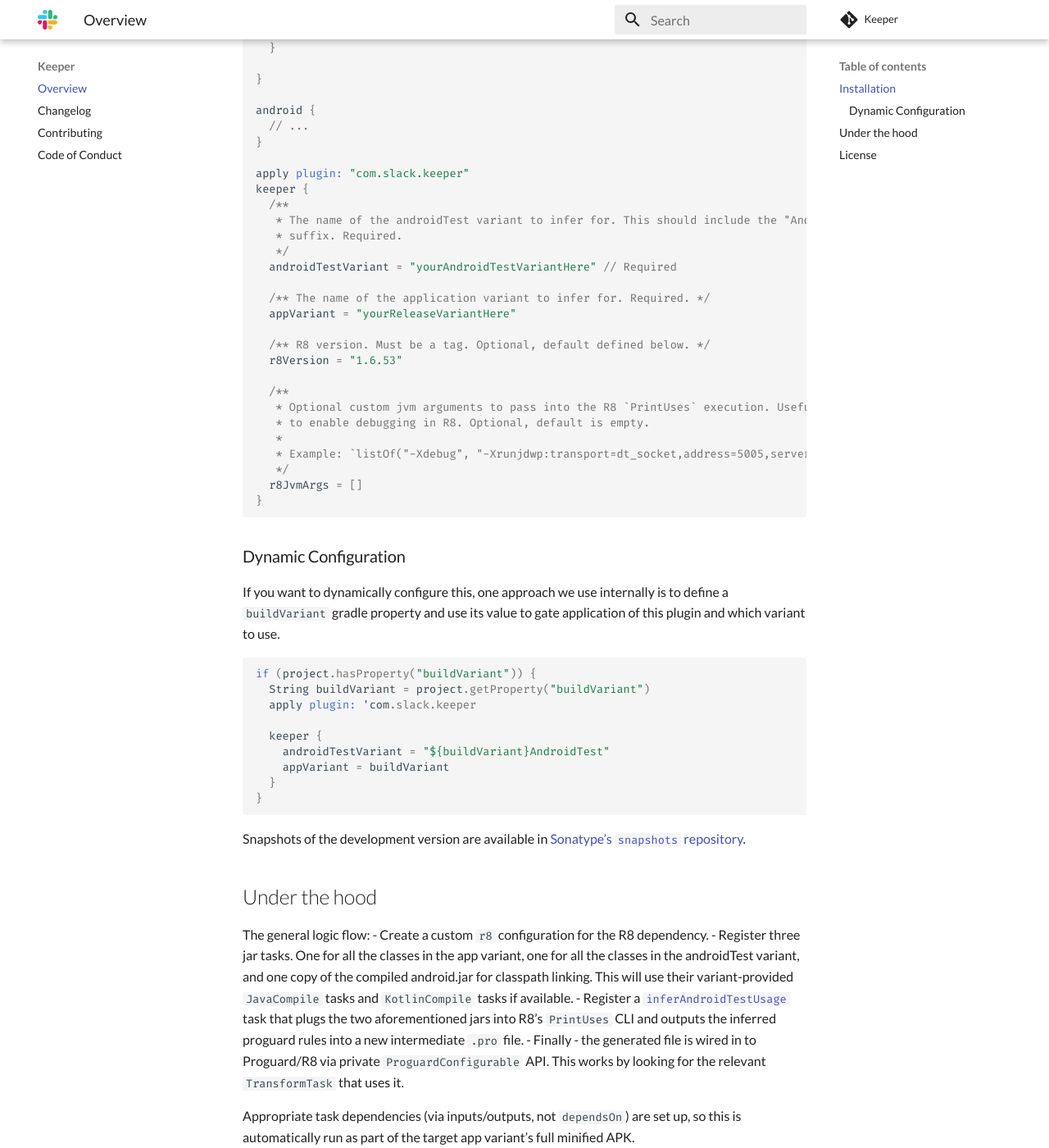
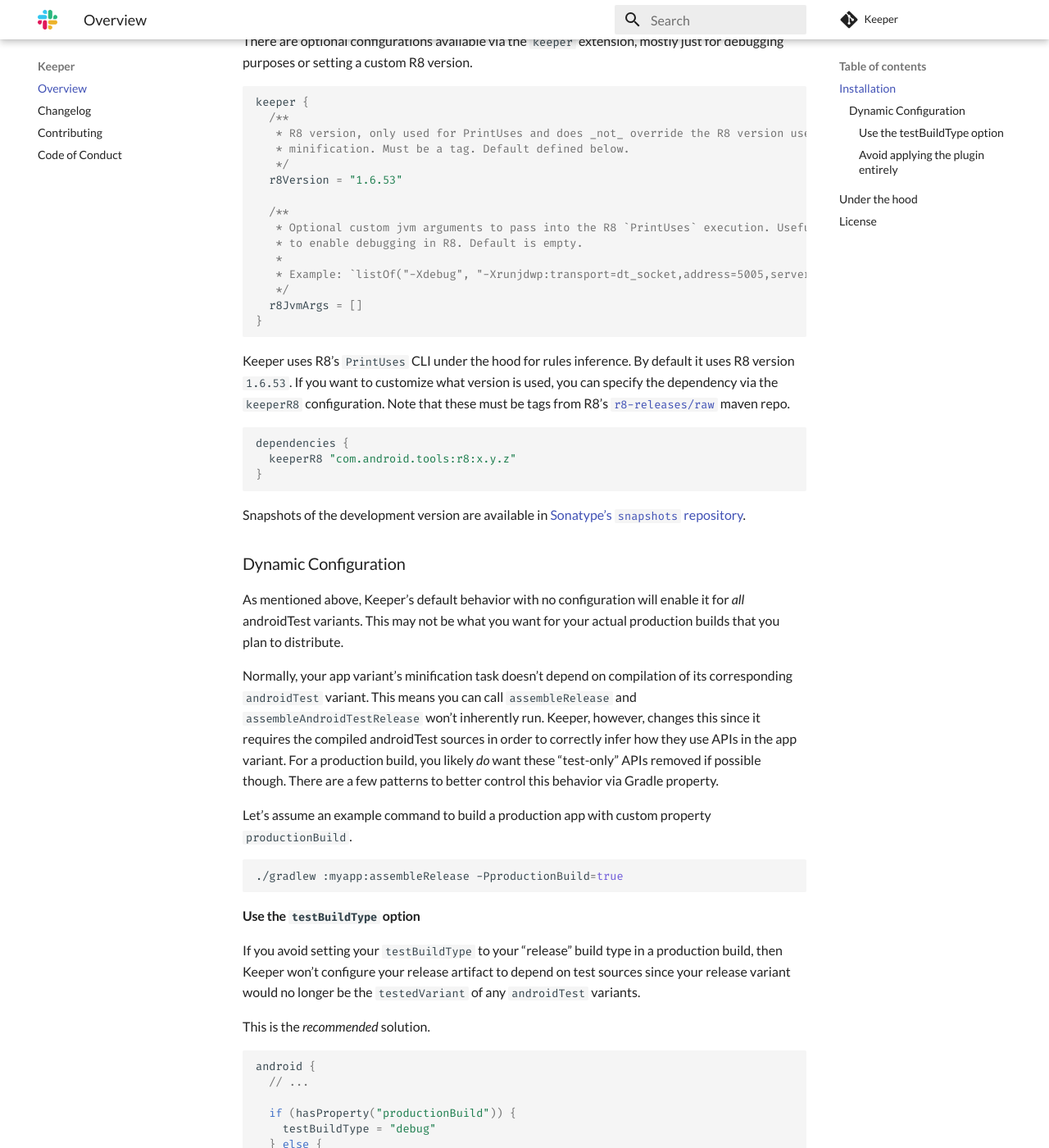
Before and after one commit to slackhq/keeper, an MkDocs documentation site: the page built from docs/index.md, in a window 1280 px wide and 1400 px high, scrolled down 842 px. Shown: the whole window at 82% size. Built offline with MkDocs 1.6.1 and Material for MkDocs 9.7.7, drawn with Linux system fonts in a browser that asks for light colours; comment, search, counter and statistics services are not loaded; some of the changed text lies outside the part shown.

Commit message:
Simplify defaults and cleanup setups (#12)
* Nix target variants to simplify setup

* Update docs for new setup

* Clean up android.jar ordering restriction

Resolves #5

* Move _almost_ everything out of afterEvaluate

* More doc tweaks

* simplify r8 version specification

* Update sample

````diff
--- a/docs/index.md
+++ b/docs/index.md
@@ -21,44 +21,33 @@ vars are described [here](https://github.com/slackhq/keeper/blob/master/.github/
 
 ## Installation
 
-Apply keeper _after_ the `android {}` block in your application's build.gradle file and configure
-via the `keeper {}` extension.
+Keeper is distributed via Maven Central. Apply the keeper Gradle plugin in your application's
+build.gradle.
 
 ```groovy
 buildscript {
-  repositories {
-    mavenCentral()
-    // ...
-  }
-
   dependencies {
-    // ...
     classpath "com.slack.keeper:keeper:x.y.z"
   }
-
-}
-
-android {
-  // ...
 }
 
 apply plugin: "com.slack.keeper"
+```
+
+There are optional configurations available via the `keeper` extension, mostly just for debugging
+purposes or setting a custom R8 version.
+
+```groovy
 keeper {
   /**
-   * The name of the androidTest variant to infer for. This should include the "AndroidTest"
-   * suffix. Required.
+   * R8 version, only used for PrintUses and does _not_ override the R8 version used for
+   * minification. Must be a tag. Default defined below.
    */
-  androidTestVariant = "yourAndroidTestVariantHere" // Required
-
-  /** The name of the application variant to infer for. Required. */
-  appVariant = "yourReleaseVariantHere"
-
-  /** R8 version. Must be a tag. Optional, default defined below. */
   r8Version = "1.6.53"
 
   /**
    * Optional custom jvm arguments to pass into the R8 `PrintUses` execution. Useful if you want
-   * to enable debugging in R8. Optional, default is empty.
+   * to enable debugging in R8. Default is empty.
    *
    * Example: `listOf("-Xdebug", "-Xrunjdwp:transport=dt_socket,address=5005,server=y,suspend=y")`
    */
@@ -66,37 +55,86 @@ keeper {
 }
 ```
 
-### Dynamic Configuration
-
-If you want to dynamically configure this, one approach we use internally is to define a `buildVariant`
-gradle property and use its value to gate application of this plugin and which variant to use.
+Keeper uses R8's `PrintUses` CLI under the hood for rules inference. By default it uses R8 version
+`1.6.53`. If you want to customize what version is used, you can specify the dependency via the
+`keeperR8` configuration. Note that these must be tags from R8's
+[`r8-releases/raw`](https://storage.googleapis.com/r8-releases/raw) maven repo.
 
 ```groovy
-if (project.hasProperty("buildVariant")) {
-  String buildVariant = project.getProperty("buildVariant")
-  apply plugin: 'com.slack.keeper
-
-  keeper {
-    androidTestVariant = "${buildVariant}AndroidTest"
-    appVariant = buildVariant
-  }
+dependencies {
+  keeperR8 "com.android.tools:r8:x.y.z"
 }
 ```
 
 Snapshots of the development version are available in [Sonatype's `snapshots` repository][snapshots].
 
+### Dynamic Configuration
+
+As mentioned above, Keeper's default behavior with no configuration will enable it for _all_
+androidTest variants. This may not be what you want for your actual production builds that you plan
+to distribute.
+
+Normally, your app variant's minification task doesn't depend on compilation of its corresponding
+`androidTest` variant. This means you can call `assembleRelease` and `assembleAndroidTestRelease`
+ won't inherently run. Keeper, however, changes this since it requires the compiled androidTest
+ sources in order to correctly infer how they use APIs in the app variant. For a production build,
+you likely _do_ want these "test-only" APIs removed if possible though. There are a few patterns to
+better control this behavior via Gradle property.
+
+Let's assume an example command to build a production app with custom property `productionBuild`.
+
+```bash
+./gradlew :myapp:assembleRelease -PproductionBuild=true
+```
+
+#### Use the `testBuildType` option
+
+If you avoid setting your `testBuildType` to your "release" build type in a production build, then
+Keeper won't configure your release artifact to depend on test sources since your release variant
+would no longer be the `testedVariant` of any `androidTest` variants.
+
+This is the *recommended* solution.
+
+```groovy
+android {
+  // ...
+
+  if (hasProperty("productionBuild")) {
+    testBuildType = "debug"
+  } else {
+    // You would have had to have been doing something like this anyway if you're using Keeper!
+    testBuildType = "release"
+  }
+}
+```
+
+#### Avoid applying the plugin entirely
+
+This is probably the simplest approach, but not as dynamic as controlling the `testBuildType`.
+
+```groovy
+if (!hasProperty("productionBuild")) {
+  apply plugin: 'com.slack.keeper
+}
+```
+
+### <your build here>
+
+Everyone's project is different, so you should do whatever works for you! We're open to suggestions
+of better ways to support configuration for this, so please do file issues if you have any proposals.
+
 ## Under the hood
 
 The general logic flow:
 - Create a custom `r8` configuration for the R8 dependency.
-- Register three jar tasks. One for all the classes in the app variant, one for all the classes in
-  the androidTest variant, and one copy of the compiled android.jar for classpath linking. This
-  will use their variant-provided `JavaCompile` tasks and `KotlinCompile` tasks if available.
-- Register a [`inferAndroidTestUsage`](https://github.com/slackhq/keeper/blob/master/keeper-gradle-plugin/src/main/kotlin/com/slack/keeper/InferAndroidTestKeepRules.kt)
+- Register two jar tasks per `androidTest` variant. One for all the classes in its target `testedVariant`
+  and one for all the classes in the androidTest variant itself. This will use their variant-provided
+  `JavaCompile` tasks and `KotlinCompile` tasks if available.
+- Register a [`infer${androidTestVariant}UsageForKeeper`](https://github.com/slackhq/keeper/blob/master/keeper-gradle-plugin/src/main/kotlin/com/slack/keeper/InferAndroidTestKeepRules.kt)
   task that plugs the two aforementioned jars into R8's `PrintUses` CLI and outputs the inferred
   proguard rules into a new intermediate `.pro` file.
-- Finally - the generated file is wired in to Proguard/R8 via private `ProguardConfigurable` API.
-  This works by looking for the relevant `TransformTask` that uses it.
+- Finally - the generated file is wired in to Proguard/R8 via private task APIs and setting their
+  `configurationFiles` to include our generated one.
 
 Appropriate task dependencies (via inputs/outputs, not `dependsOn`) are set up, so this is
 automatically run as part of the target app variant's full minified APK.
````
Also changed, not shown: 6 other files.
